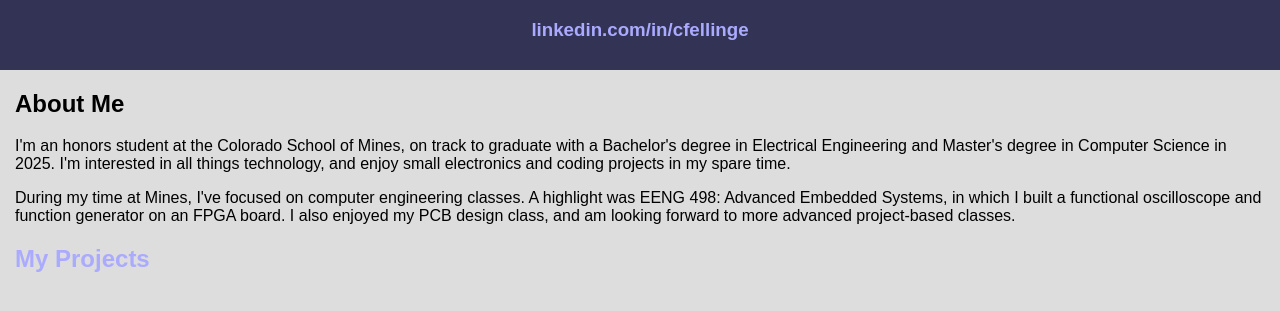
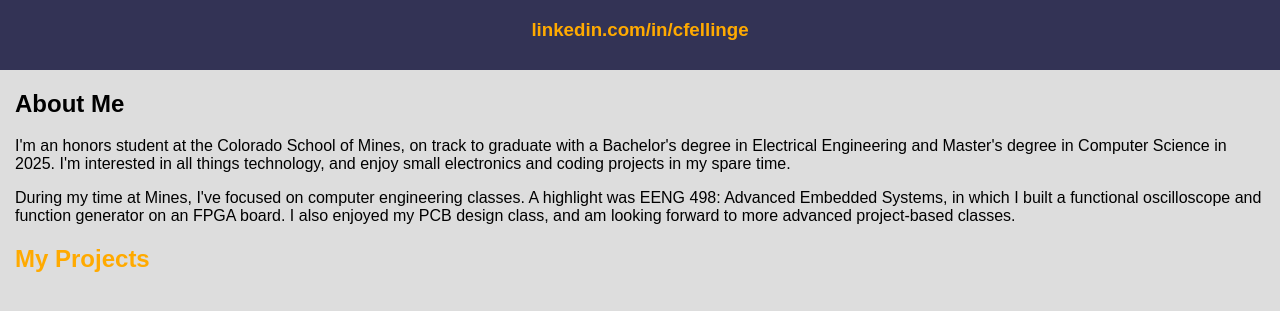
Before and after one commit to cfellinge/cfellinge.github.io, a plain HTML site: page index.html in a window 1280 px wide. Shown: the part 71-382 px from the top of the page. Drawn offline with Linux system fonts and the light colour scheme.

Commit message:
Hyperlinks are orange now

```diff
--- a/index.html
+++ b/index.html
@@ -27,11 +27,11 @@
         }
 
         a {
-            color: #aaf;
+            color: #fa0;
             text-decoration: none;
         }
         a:hover {
-            color: #eef;
+            color: #d70;
         }
     </style>
 </head>
```
